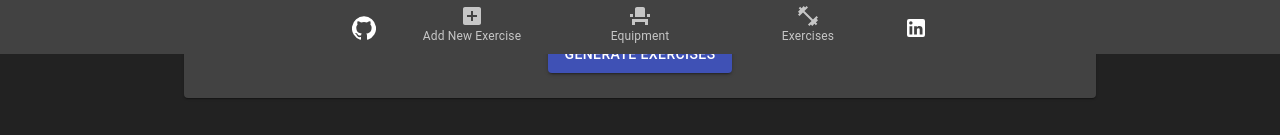
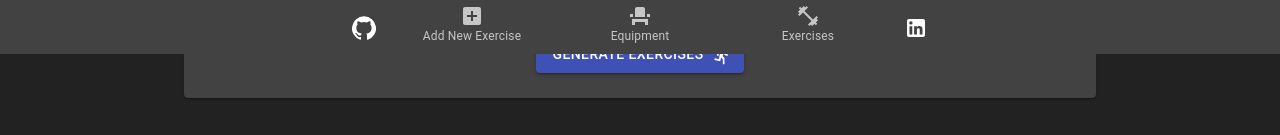
Before and after one commit to Nafff/HomeGymHero, a React (Create React App) app in the folder client/: page / in a window 1280 px wide. Shown: the part 746-881 px from the top of the page. Built offline with nearby package versions, Linux system fonts and the light colour scheme; no server answers.

Commit message:
added icon for generate button

```diff
--- a/client/src/components/Equipment.jsx
+++ b/client/src/components/Equipment.jsx
@@ -8,6 +8,7 @@ import CardMedia from "@material-ui/core/CardMedia";
 import Button from "@material-ui/core/Button";
 import Typography from "@material-ui/core/Typography";
 import Grid from "@material-ui/core/Grid";
+import DirectionsRunIcon from '@material-ui/icons/DirectionsRun';
 
 function Equipment(props) {
   const handleClick = (event) => {
@@ -239,6 +240,7 @@ function Equipment(props) {
           <Button
             variant="contained"
             color="primary"
+            endIcon={<DirectionsRunIcon />}
             className={classes.generateButton}
           >
             Generate Exercises
```
